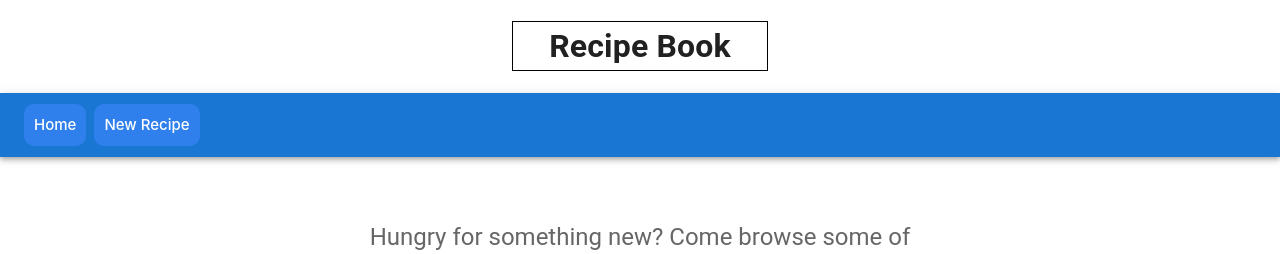
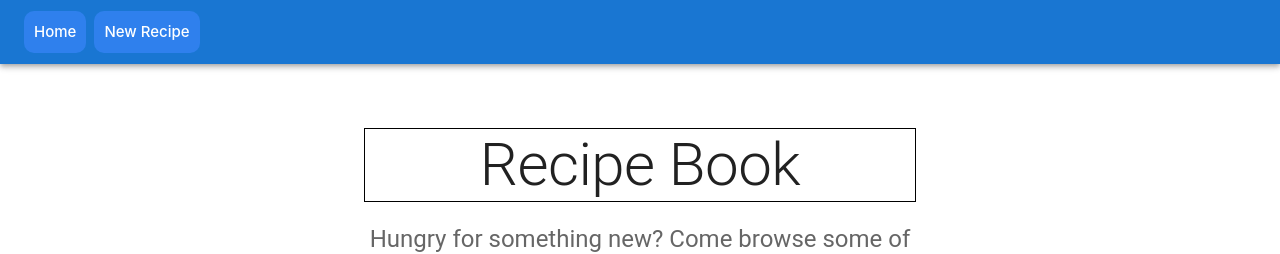
Before and after one commit to JuanThe3rd/recipe-book-project, a React (Create React App) app: page / in a window 1280 px wide. Shown: the top 254 px of the page. Built offline with nearby package versions, Linux system fonts and the light colour scheme; data requests are answered from the project's data file.

Commit message:
fixes title

```diff
--- a/src/components/Album.js
+++ b/src/components/Album.js
@@ -42,15 +42,15 @@ export default function Album({recipes, addLike, removeLike, recipeDetailClick})
           }}
         >
           <Container maxWidth="sm">
-            {/* <Typography
+            <Typography
               component="h1"
               variant="h2"
               align="center"
               color="text.primary"
               gutterBottom
             >
-
-            </Typography> */}
+              Recipe Book
+            </Typography>
             <Typography variant="h5" align="center" color="text.secondary" paragraph>
             Hungry for something new? Come browse some of the most amazing recipes around the world!
             </Typography>
--- a/src/components/App.js
+++ b/src/components/App.js
@@ -23,10 +23,7 @@ function App() {
     }
 
     return (
-
-
         <div>
-            <h1 className="header">Recipe Book</h1>
             <AppBar position="relative">
                 <Toolbar>
                     <Typography variant="h6" color="inherit" noWrap>
@@ -38,10 +35,6 @@ function App() {
                 <Route exact path="/">
                     <Album recipes={recipes} addLike={addLike} removeLike={removeLike} recipeDetailClick={handleRecipeDetailClick}/>
                 </Route>
-                {/* <Route>
-                   not fully put together  <Recipe recipes={recipes} />
-
-                </Route> */}
                 <Route path="/new" >
                     <AddRecipeForm onClick={addNewRecipe} />
                 </Route>
@@ -50,7 +43,6 @@ function App() {
                 </Route>
             </Switch>
         </div>
-
     )
 
     function addLike(recipe) {
@@ -87,7 +79,6 @@ function App() {
                 "Content-type" : "application/json",
             },
             body: JSON.stringify(recipe),
-
         })
             .then(res => res.json())
             .then(json => setRecipes([...recipes, json]))
--- a/src/index.css
+++ b/src/index.css
@@ -123,3 +123,7 @@ img {
     margin: 3rem;
     margin-top: -1rem;
 }
+
+.new-recipe-header {
+
+}
```
Also changed, not shown: src/components/AddRecipeForm.js (+2 -5 lines). Lines whose indentation alone changed are shown as unchanged.
